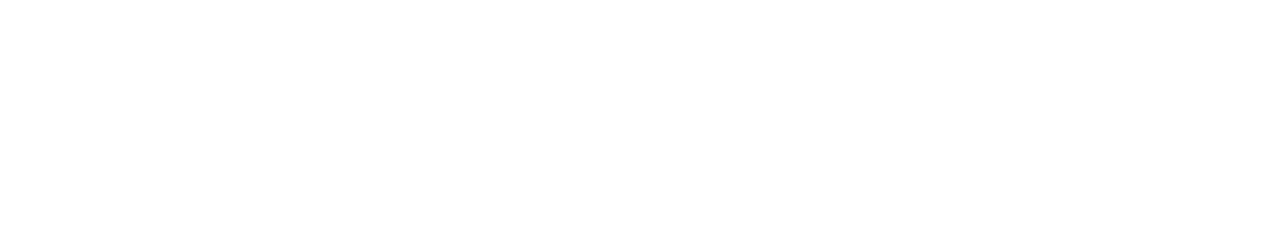
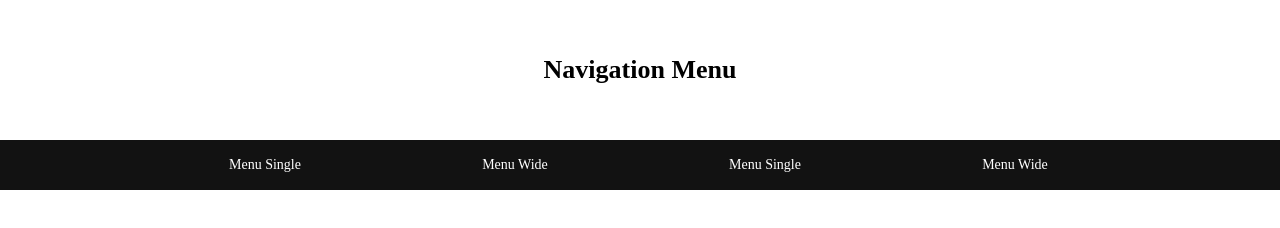
Before and after one commit to SHINNOSUKE-UENO/nav-menu-practice, a website: page index.html in a window 1280 px wide. Drawn offline with Linux system fonts and the light colour scheme; some packages are replaced by stand-ins of ours.

Commit message:
second index

```diff
--- a/index.html
+++ b/index.html
@@ -9,6 +9,18 @@
         <link rel="stylesheet" href="./css/style.css">
     </head>
     <body>
-        <header></header>
+        <header>
+            <div class="title-logo">
+                <h1>Navigation Menu</h1>
+            </div>
+            <nav class="gnavi-wrap">
+                <ul>
+                    <li><a href="#">Menu Single</a></li>
+                    <li><a href="#">Menu Wide</a></li>
+                    <li><a href="#">Menu Single</a></li>
+                    <li><a href="#">Menu Wide</a></li>
+                </ul>
+            </nav>
+        </header>
     </body>
 </html>
--- /dev/null
+++ b/scss/_common.scss
@@ -0,0 +1,7 @@
+@charset "utf-8";
+a {
+    text-decoration: none;
+}
+li {
+    list-style: none;
+}
--- a/scss/style.scss
+++ b/scss/style.scss
@@ -1,5 +1,45 @@
 @charset "UTF-8";
+@use "common";
 
 body {
     font-family: "Poppins";
+    header {
+        width: 100%;
+        .title-logo {
+            height: 140px;
+            display: flex;
+            align-items: center;
+            h1 {
+                font-size: 26px;
+                font-weight: bold;
+                margin: 0 auto;
+            }
+        }
+        .gnavi-wrap {
+            background-color: #121212;
+            ul {
+                margin: auto;
+                width: 1000px;
+                display: flex;
+                text-align: center;
+                li {
+                    width: 25%;
+                    height: 50px;
+                    a {
+                        display: flex;
+                        align-items: center;
+                        justify-content: center;
+                        width: 100%;
+                        height: 100%;
+                        color: #FFFFFF;
+                        font-size: 14px;
+                        margin: 0 auto;
+                        &:hover {
+                            background-color: #3C3636;
+                        }
+                    }
+                }
+            }
+        }
+    }
 }
```
Also changed, not shown: css/style.css, 1 other file.
